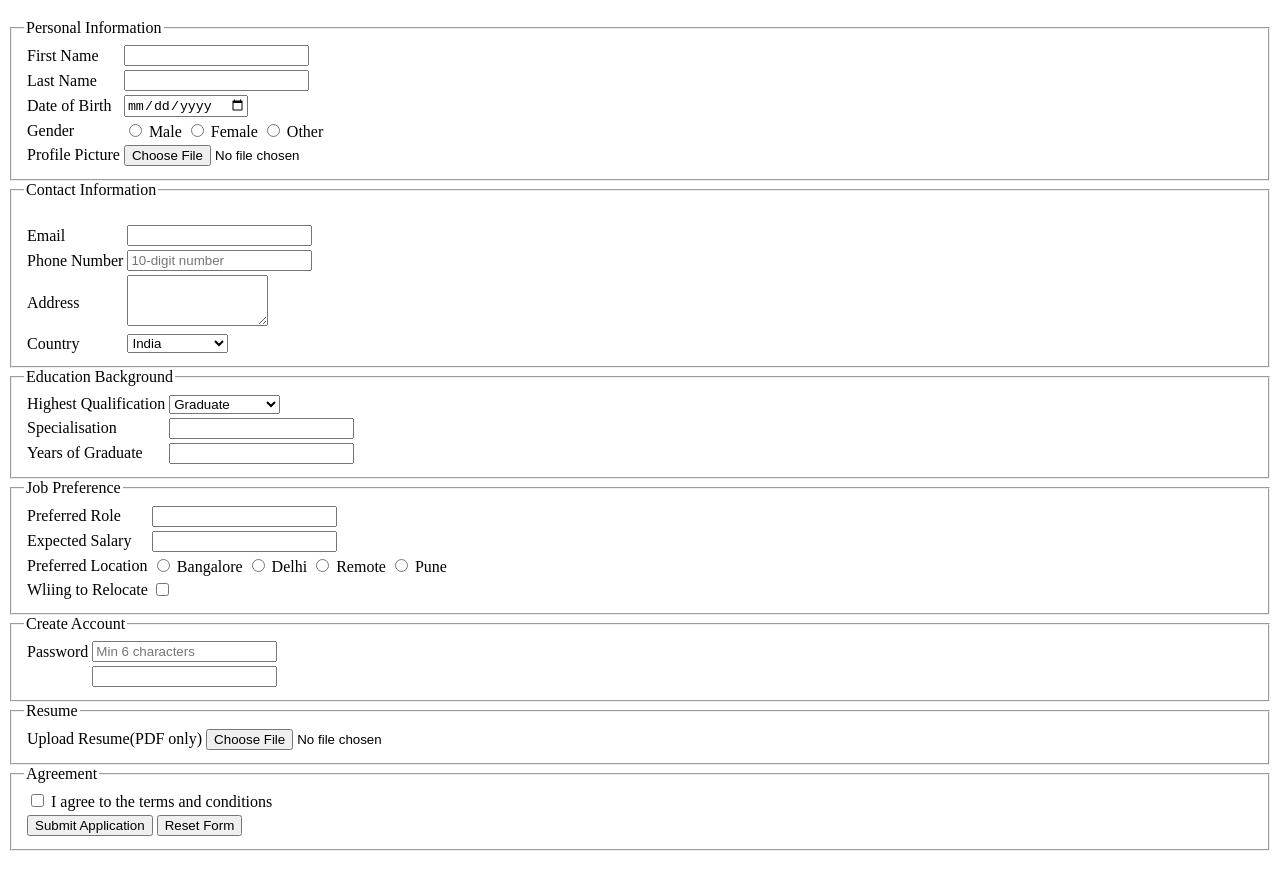
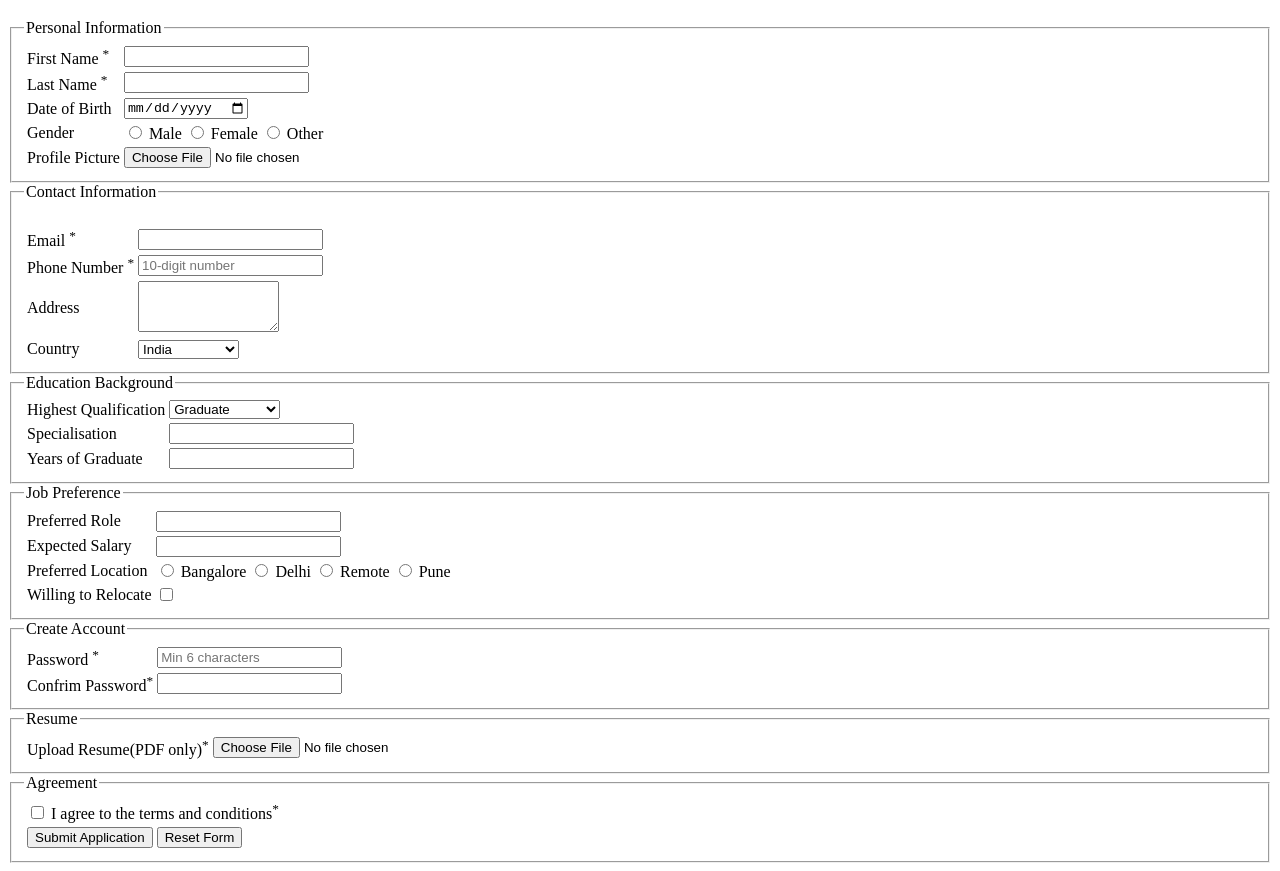
Before and after one commit to zainab-a1/Assignment-1-html, a plain HTML site: page index.html in a window 1280 px wide. Shown: the part 61-932 px from the top of the page. Drawn offline with Linux system fonts and the light colour scheme.

Commit message:
added sup tag to required areas

```diff
--- a/index.html
+++ b/index.html
@@ -12,12 +12,12 @@
             <legend>Personal Information</legend>
             <table>
                 <tr>
-                    <td><label for="">First Name</label></td>
+                    <td><label for="">First Name <sup>*</sup></label></td>
                     <td><input type="text" required></td>
                 </tr>
 
                 <tr>
-                    <td><label for="">Last Name</label></td>
+                    <td><label for="">Last Name <sup>*</sup</label></td>
                     <td><input type="text" required></td>
                 </tr>
 
@@ -48,12 +48,12 @@
             <legend>Contact Information</legend>
             <table>
             <tr>
-                <td><label for="">Email</label></td>
+                <td><label for="">Email <sup>*</sup></label></td>
                 <td><input type="email" required></td>
             </tr>
 
             <tr>
-                <td><label for="">Phone Number</label></td>
+                <td><label for="">Phone Number <sup>*</sup></label></td>
                 <td><input type="tel" required placeholder="10-digit number"></td> <br>
             </tr>
 
@@ -118,7 +118,7 @@
                 </td>
             </tr>
             <tr>
-                <td><label for="">Wliing to Relocate</label></td>
+                <td><label for="">Willing to Relocate</label></td>
                 <td><input type="checkbox"></td>
             </tr>
         </table>
@@ -129,11 +129,11 @@
         <legend>Create Account</legend>
         <table>
             <tr>
-                <td><label for="">Password</label></td>
+                <td><label for="">Password <sup>*</sup></label></td>
                 <td><input type="password" name="" id="" required min="6" placeholder="Min 6 characters"></td>
             </tr>
             <tr>
-                <td> <label for="Confrim Password"></label></td>
+                <td> <label for="" >Confrim Password<sup>*</sup></label></td>
                 <td><input type="password"></td>
             </tr>
         </table>
@@ -143,7 +143,7 @@
         <legend>Resume</legend>
         <table>
             <tr>
-                <td><label for="">Upload Resume(PDF only)</label></td>
+                <td><label for="">Upload Resume(PDF only)<sup>*</sup></label></td>
                 <td><input type="file" required></td>
             </tr>
         </table>
@@ -153,7 +153,7 @@
         <legend>Agreement</legend>
        <table>
         <tr>
-            <td><input type="checkbox"> I agree to the terms and conditions</td>
+            <td><input type="checkbox"> I agree to the terms and conditions<sup>*</sup></td>
         </tr>
         <tr>
             <td><button>Submit Application</button>
```
